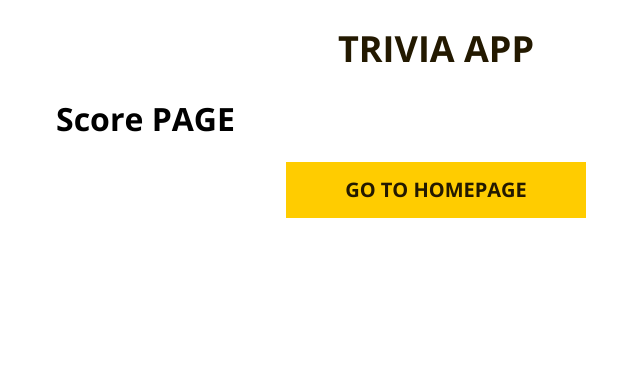
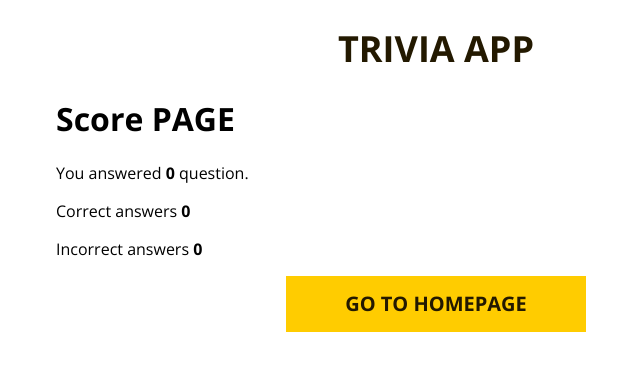
Before and after one commit to dizefurkan/trivia-app, a React (Create React App) app: page /score in a window 1280 px wide. Shown: the top 370 px of the page, without its empty margins (204-844 px from the left). Built offline with nearby package versions, Linux system fonts and the light colour scheme.

Commit message:
score add

```diff
--- a/src/App.tsx
+++ b/src/App.tsx
@@ -11,7 +11,8 @@ import './App.css';
 
 declare global {
   interface Window {
-    SETTINGS: any;
+    SETTINGS: any,
+    SCORE: any,
   }
 }
 
@@ -24,6 +25,7 @@ window.SETTINGS = {
   difficulty: initialValue.diffuculty,
   categoryId: initialValue.categoryId,
 }
+window.SCORE = [];
 
 const App: React.FC = () => {
   return (
--- a/src/pages/Questions/index.tsx
+++ b/src/pages/Questions/index.tsx
@@ -72,9 +72,9 @@ class Questions extends Component {
   }
 
   finishGame = () => {
+    window.SCORE = this.state.answeredQuestions;
     this.setState({
       showScore: true,
-
     });
   }
 
--- a/src/pages/Score/index.tsx
+++ b/src/pages/Score/index.tsx
@@ -12,10 +12,18 @@ class Score extends Component {
       to: '/',
     };
 
+    const answeredQuestionQuantity:number = window.SCORE.length;
+    const correctAnswerQuantity:number =
+	    window.SCORE.filter((item:any) => item.status === 'correct').length;
+    const incorrectAnswerQuantity:number =
+	    window.SCORE.filter((item:any) => item.status === 'incorrect').length;
 		return (
 			<Container>
 				<Header />
 				<h1>Score PAGE</h1>
+				<p>You answered <b>{answeredQuestionQuantity}</b> question.</p>
+				<p>Correct answers <b>{correctAnswerQuantity}</b></p>
+				<p>Incorrect answers <b>{incorrectAnswerQuantity}</b></p>
 				<Button
           {...buttonProps}
         />
```
